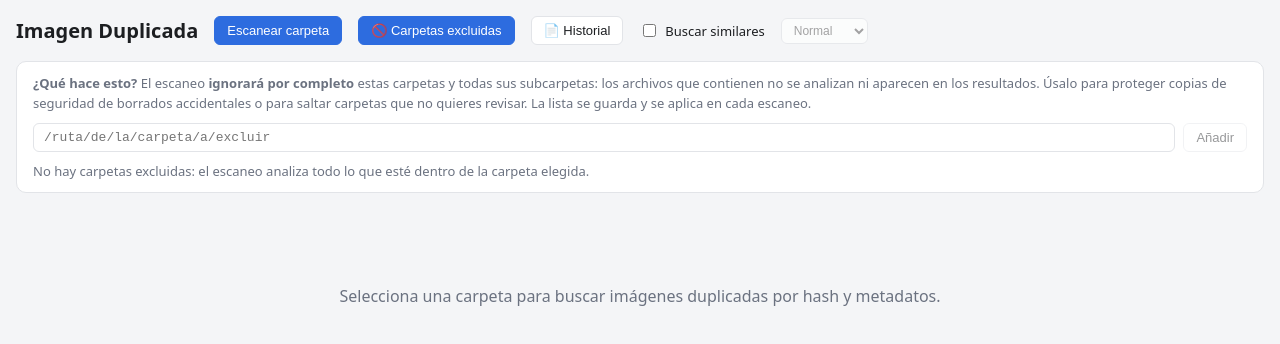
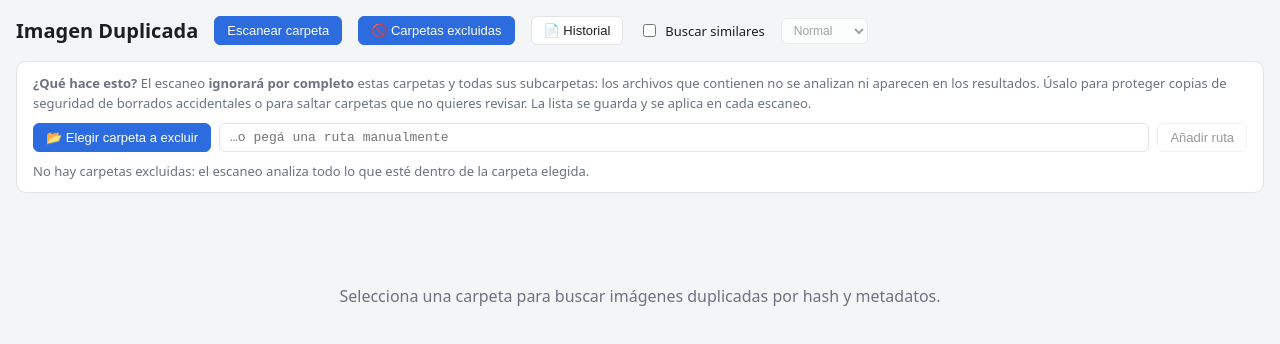
Before and after one commit to dmg-cmd/ImagenDuplicad, a React (Vite) app: page / in a window 1280 px wide. Both pictures are taken after a click on the button "🚫 Carpetas excluidas". Shown: the top 344 px of the page. Built offline with nearby package versions, Linux system fonts and the light colour scheme.

Commit message:
Selector de carpeta nativo para excluir carpetas, sin escribir rutas

```diff
--- a/src-tauri/tauri.conf.json
+++ b/src-tauri/tauri.conf.json
@@ -1,7 +1,7 @@
 {
   "$schema": "https://schema.tauri.app/config/2",
   "productName": "Imagen Duplicada",
-  "version": "0.1.9",
+  "version": "0.1.10",
   "identifier": "com.imagenduplicada.app",
   "build": {
     "beforeDevCommand": "npm run dev",
--- a/src/App.tsx
+++ b/src/App.tsx
@@ -152,10 +152,15 @@ export default function App() {
     }
   };
 
-  const agregarExcluida = () => {
-    const ruta = nuevaExcluida.trim();
-    if (!ruta || excluidas.includes(ruta)) return;
-    const next = [...excluidas, ruta];
+  const agregarExcluida = async (ruta?: string) => {
+    let dir = ruta?.trim();
+    if (!dir) {
+      const elegida = await open({ directory: true, multiple: false });
+      if (typeof elegida !== "string") return;
+      dir = elegida;
+    }
+    if (excluidas.includes(dir)) return;
+    const next = [...excluidas, dir];
     setExcluidas(next);
     localStorage.setItem("carpetas-excluidas", JSON.stringify(next));
     setNuevaExcluida("");
@@ -259,15 +264,22 @@ export default function App() {
             para saltar carpetas que no quieres revisar. La lista se guarda y se aplica en cada escaneo.
           </p>
           <div className="excluidas-form">
+            <button
+              className="btn primary"
+              onClick={() => agregarExcluida()}
+              disabled={scanning}
+            >
+              📂 Elegir carpeta a excluir
+            </button>
             <input
               type="text"
               value={nuevaExcluida}
-              placeholder="/ruta/de/la/carpeta/a/excluir"
+              placeholder="…o pegá una ruta manualmente"
               onChange={(e) => setNuevaExcluida(e.target.value)}
               onKeyDown={(e) => e.key === "Enter" && agregarExcluida()}
             />
-            <button className="btn" onClick={agregarExcluida} disabled={!nuevaExcluida.trim()}>
-              Añadir
+            <button className="btn" onClick={() => agregarExcluida()} disabled={!nuevaExcluida.trim()}>
+              Añadir ruta
             </button>
           </div>
           {excluidas.length > 0 ? (
```
Also changed, not shown: 1 other file (tests, documents, lock files or other folders).
